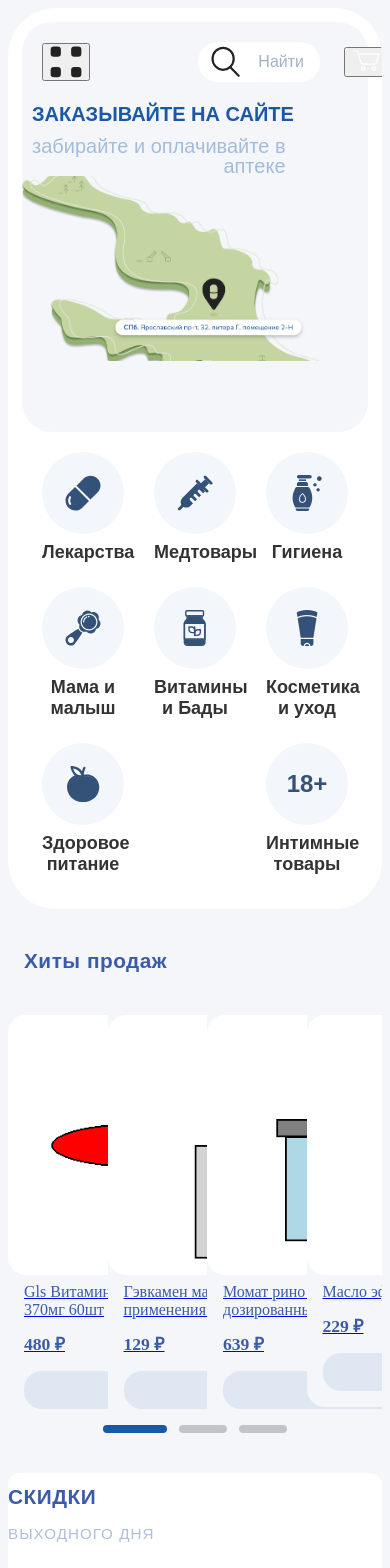
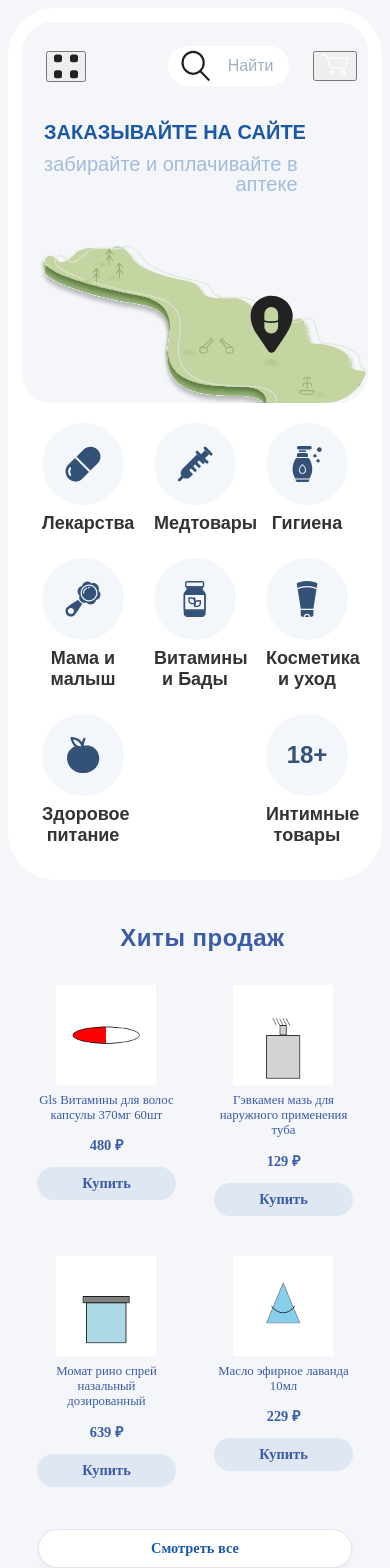
Before and after one commit to Aptekarsky-Island/pharmacy, a React (Vite) app: page / in a window 390 px wide. Shown: the part 100-1668 px from the top of the page. Built offline with nearby package versions, Linux system fonts and the light colour scheme; a web font is replaced by a local one.

Commit message:
попытка в адаптивность?

```diff
--- a/src/components/Bestsellers/Bestsellers.css
+++ b/src/components/Bestsellers/Bestsellers.css
@@ -142,6 +142,15 @@
     display: flex;
     flex-direction: column;
     overflow: hidden;
+    transition: all 0.3s ease;
+    height: 100%;
+  }
+
+  .product-card__link {
+    text-decoration: none;
+    display: flex;
+    flex-direction: column;
+    height: 100%;
   }
 
   .product-card:hover {
@@ -152,10 +161,11 @@
   .product-card__image {
     width: 100%;
     height: auto;
-    object-fit: cover;
+    object-fit: contain;
     margin-top: 18px;
     margin-bottom: 8px;
     border-radius: 18px;
+    max-height: 270px;
   }
 
   .product-card__info {
@@ -255,3 +265,160 @@
       margin: 0 auto;
     }
   }
+
+  .bestsellers__grid {
+    display: grid;
+    grid-template-columns: repeat(2, 1fr);
+    gap: 16px;
+    padding: 0 15px;
+  }
+
+  .bestsellers__grid-item {
+    width: 100%;
+    display: flex;
+    justify-content: center;
+  }
+
+  .bestsellers__show-all-wrapper {
+    grid-column: 1 / -1;
+    margin-top: 20px;
+    margin-bottom: 10px;
+    text-align: center;
+    padding: 0 15px;
+    max-width: 500px;
+    margin-left: auto;
+    margin-right: auto;
+  }
+
+  .bestsellers__show-all-btn {
+    width: 100%;
+    padding: 12px 0;
+    background: white;
+    color: #1b58a6;
+    border: 1px solid #dfe7f2;
+    border-radius: 24px;
+    font-family: 'Nunito';
+    font-size: 1rem;
+    font-weight: 600;
+    cursor: pointer;
+    transition: all 0.3s ease;
+    box-shadow: 0 2px 4px rgba(0, 0, 0, 0.05);
+  }
+
+  .bestsellers__show-all-btn:hover {
+    background: #f4f6f9;
+  }
+
+  /* Стили для адаптивного отображения */
+  @media (max-width: 1100px) {
+    .bestsellers__swiper .swiper-slide {
+      width: 48% !important;
+    }
+
+    .bestsellers__swiper .product-card {
+      min-width: 100%;
+      max-width: 100%;
+      width: 100%;
+    }
+  }
+
+  @media (max-width: 968px) {
+    .bestsellers {
+      padding: 20px 0;
+      /* background: #f8f9fb; */
+    }
+
+    .bestsellers__header {
+      padding-left: 15px;
+      margin-bottom: 15px;
+      text-align: center;
+    }
+
+    .bestsellers__title {
+      font-size: 1.5rem;
+    }
+
+    .bestsellers__grid {
+      max-width: 500px;
+      margin: 0 auto;
+      justify-content: center;
+    }
+
+    .bestsellers__grid-item {
+      justify-content: center;
+    }
+
+    .product-card {
+      max-width: 95%;
+      min-width: unset;
+      flex: 0 0 auto;
+      /* background: #f4f6f9; */
+      border-radius: 18px;
+      box-shadow: none;
+      margin: 0 auto;
+    }
+
+    .product-card__info {
+      padding: 0 10px 12px 10px;
+      text-align: center;
+      align-items: center;
+    }
+
+    .product-card__image {
+      max-height: 270px;
+      object-fit: contain;
+    }
+
+    .product-card__name {
+      font-size: 0.9rem;
+      line-height: 1.2;
+      /* -webkit-line-clamp: 2; */
+      display: -webkit-box;
+      -webkit-box-orient: vertical;
+      overflow: hidden;
+      text-overflow: ellipsis;
+      min-height: 2.4em;
+    }
+
+    .product-card__price {
+      font-size: 1rem;
+      margin-bottom: 5px;
+    }
+
+    .bestsellers__show-all-wrapper {
+      width: calc(100% - 30px);
+    }
+
+    .bestsellers__show-all-btn {
+      max-width: 500px;
+      margin: 0 auto;
+    }
+  }
+
+  @media (max-width: 480px) {
+    .bestsellers__grid {
+      gap: 10px;
+    }
+
+    .product-card__image {
+      max-height: 100px;
+    }
+
+    .product-card__name {
+      font-size: 0.8rem;
+    }
+
+    .product-card__price {
+      font-size: 0.9rem;
+    }
+
+    .product-card__btn {
+      padding: 8px 0;
+      font-size: 0.9rem;
+    }
+
+    .bestsellers__show-all-btn {
+      font-size: 0.9rem;
+      padding: 10px 0;
+    }
+  }
--- a/src/components/Bestsellers/Bestsellers.jsx
+++ b/src/components/Bestsellers/Bestsellers.jsx
@@ -1,4 +1,4 @@
-import React from 'react';
+import React, { useState, useEffect } from 'react';
 import { Link } from 'react-router-dom';
 import './Bestsellers.css';
 import { Swiper, SwiperSlide } from 'swiper/react';
@@ -17,39 +17,102 @@ const baseProducts = [
   { id: '4', img: p4, name: 'Масло эфирное лаванда 10мл', price: '229 ₽' }
 ];
 
-const products = Array(3).fill(baseProducts).flat();
+// Создаем дублированный массив для имитации большего количества товаров
+const products = Array(2).fill(baseProducts).flat();
 
 export default function Bestsellers() {
+  const [screenWidth, setScreenWidth] = useState(window.innerWidth);
+  const [showAllProducts, setShowAllProducts] = useState(false);
+
+  useEffect(() => {
+    const handleResize = () => {
+      setScreenWidth(window.innerWidth);
+    };
+
+    window.addEventListener('resize', handleResize);
+    return () => window.removeEventListener('resize', handleResize);
+  }, []);
+
+  // Определяем режим отображения на основе ширины экрана
+  const isMobileView = screenWidth < 969;
+  const isTabletView = screenWidth <= 1100 && screenWidth >= 969;
+  const isDesktopView = screenWidth > 1100;
+
+  // Определяем количество карточек для отображения в мобильном режиме
+  const displayedProducts = isMobileView && !showAllProducts ? products.slice(0, 4) : products;
+
+  // Функция для отображения всех карточек
+  const handleShowAllProducts = () => {
+    setShowAllProducts(true);
+  };
+
+  // Определяем параметры Swiper на основе размера экрана
+  const swiperParams = {
+    slidesPerView: isDesktopView ? 4 : 2,
+    slidesPerGroup: isDesktopView ? 4 : 2,
+    spaceBetween: 24,
+    pagination: { clickable: true }
+  };
+
+  // Рендерим карточку товара
+  const renderProductCard = (product, index) => (
+    <div key={index} className="product-card">
+      <Link to={`/product/${product.id}`} className="product-card__link">
+        <img src={product.img} alt={product.name} className="product-card__image" loading="lazy" />
+        <div className="product-card__info">
+          <h3 className="product-card__name">{product.name}</h3>
+          <span className="product-card__price">{product.price}</span>
+          <button className="product-card__btn">Купить</button>
+        </div>
+      </Link>
+    </div>
+  );
+
   return (
     <section className="bestsellers">
       <div className="bestsellers__header">
         <h2 className="bestsellers__title">Хиты продаж</h2>
       </div>
+
+      {/* Desktop и Tablet режим с прокруткой */}
+      {!isMobileView && (
         <div className="bestsellers__swiper-wrapper">
           <Swiper
             modules={[Pagination]}
-          slidesPerView={4}
-          slidesPerGroup={4}
-          spaceBetween={24}
-          pagination={{ clickable: true }}
+            {...swiperParams}
             className="bestsellers__swiper"
           >
-          {products.map(({ id, img, name, price }, index) => (
+            {products.map((product, index) => (
               <SwiperSlide key={index}>
-              <Link to={`/product/${id}`} className="product-card__link">
-                <div className="product-card">
-                  <img src={img} alt={name} className="product-card__image" loading="lazy" />
-                  <div className="product-card__info">
-                    <h3 className="product-card__name">{name}</h3>
-                    <span className="product-card__price">{price}</span>
-                    <button className="product-card__btn">Купить</button>
-                  </div>
-                </div>
-              </Link>
+                {renderProductCard(product, index)}
               </SwiperSlide>
             ))}
           </Swiper>
         </div>
+      )}
+
+      {/* Мобильный режим с сеткой 2x2 */}
+      {isMobileView && (
+        <div className="bestsellers__grid">
+          {displayedProducts.map((product, index) => (
+            <div key={index} className="bestsellers__grid-item">
+              {renderProductCard(product, index)}
+            </div>
+          ))}
+
+          {/* Кнопка "Смотреть все" */}
+          {!showAllProducts && (
+            <div className="bestsellers__show-all-wrapper">
+              <button
+                className="bestsellers__show-all-btn"
+                onClick={handleShowAllProducts}
+              >
+                Смотреть все
+              </button>
+            </div>
+          )}
+        </div>
+      )}
     </section>
   );
 }
--- a/src/components/Header/Header.jsx
+++ b/src/components/Header/Header.jsx
@@ -4,6 +4,7 @@ import { FaSearch, FaUser, FaShoppingCart, FaBars } from 'react-icons/fa';
 import SearchWindow from '../SearchWindow/SearchWindow';
 import NavTools from '../NavTools/NavTools';
 import MainIcon from '../../assets/icons/categories_icons/mainIcon.svg?react';
+import TelePhone from '@assets/icons/telePhone.svg?react';
 import MainLogo from '../MainLogo/MainLogo';
 import { useLocation } from 'react-router-dom';
 
@@ -37,7 +38,10 @@ export default function Header() {
                 <MainLogo width={300} height={40}></MainLogo>
               </a>
             </div>
-            <a href="tel:89119271787" className="header__phone">8 (911) 927-17-87</a>
+            <a href="tel:89119271787" className="header__phone">
+              <span className="header__phone-text">8 (911) 927-17-87</span>
+              <TelePhone className="header__phone-icon" />
+            </a>
           </div>
         </div>
       </header>
--- a/src/components/Hero/Hero.css
+++ b/src/components/Hero/Hero.css
@@ -18,7 +18,7 @@
   padding: 24px 20px;
 }
 
-@media (max-width: 770px) {
+@media (max-width: 960px) {
   .hero {
     margin: 100px 0 0 0;
     padding: 0;
--- a/src/components/NavTools/NavTools.css
+++ b/src/components/NavTools/NavTools.css
@@ -9,7 +9,7 @@
 
 
 .navtools__inner {
-  width: 100%;
+  width: 90%;
   max-width: 1060px;
   margin: 20px auto;
   display: flex;
@@ -57,7 +57,7 @@
   line-height: 1;
 }
 
-@media (max-width: 770px) {
+@media (max-width: 960px) {
   .navtools {
     position: static;
     top: auto;
@@ -67,14 +67,9 @@
   }
   .navtools__inner {
     max-height: 47px;
-    width: 100%;
+    width: 90%;
     margin: 0;
-    padding: 20px;
+    padding: 24px;
   }
 
 }
-
-.navbar__menu-icon {
-  width: 32px;
-  height: 32px;
-}
--- a/src/components/PromoBanner/PromoBanner.css
+++ b/src/components/PromoBanner/PromoBanner.css
@@ -22,7 +22,7 @@
 }
 
 .promo__title {
-  font-size: clamp(20px, 4vw, 40px);
+  font-size: clamp(20px, 5vw, 40px);
   font-weight: 700;
   line-height: 120%;
   margin: 0;
@@ -53,36 +53,51 @@
   object-fit: cover;
 }
 
-@media (max-width: 768px) {
+@media (max-width: 960px) {
   .promo__container {
     background-color: #F4F6F9;
     display: flex;
     flex-direction: column;
-    min-height: 330px;
+    justify-content: space-between;
+    align-items: flex-end;
+    min-height: 270px;
     border-radius: 0 0 var(--border-radius-main) var(--border-radius-main);
   }
 
   .promo__info {
-    grid-row: 2;
-    align-items: start;
-    padding-left: 20px;
+    /* grid-row: 2; */
+    display: flex;
+    flex-direction: column;
+    flex-wrap: wrap;
+    align-content: space-around;
+    align-items: flex-start;
+    margin: 10px 20px;
   }
 
   .promo__map__container {
+    display: flex;
+    flex-direction: row-reverse;
     min-height: 193px;
     min-width: 336px;
     width: 100%;
-    height: 100%;
-    grid-row: 3;
-    grid-column: 1;
+    height: auto;
+    /* grid-row: 3;
+    grid-column: 1; */
   }
 
   .promo__map__container img {
-    position: relative;
-    width: 100%;
-    max-width: 300px;
-    max-height: 185px;
+    /* position: relative; */
+    width: 420px;
+    height: auto;
+    /* max-width: 300px;
+    max-height: 185px; */
     object-fit: cover;
     object-position: right center;
   }
 }
+
+@media (max-width: 464px) {
+  .promo__map__container img {
+    width: 100%;
+  }
+}
--- a/src/components/PromoBanner/PromoBanner.jsx
+++ b/src/components/PromoBanner/PromoBanner.jsx
@@ -1,8 +1,20 @@
-import React from 'react';
+import React, { useState, useEffect } from 'react';
 import './PromoBanner.css';
 import MapImage from '@assets/map.png';
+import MobileMapImage from '@assets/mapMobileSize.svg';
 
 export default function PromoBanner() {
+  const [isMobile, setIsMobile] = useState(window.innerWidth <= 960);
+
+  useEffect(() => {
+    const handleResize = () => {
+      setIsMobile(window.innerWidth <= 960);
+    };
+
+    window.addEventListener('resize', handleResize);
+    return () => window.removeEventListener('resize', handleResize);
+  }, []);
+
   return (
     <section className="promo__container">
         <div className="promo__info">
@@ -14,7 +26,7 @@ export default function PromoBanner() {
           </p>
         </div>
           <div className="promo__map__container">
-            <img src={MapImage} alt="Карта расположения" />
+            <img src={isMobile ? MobileMapImage : MapImage} alt="Карта расположения" />
           </div>
     </section>
   );
```
Also changed, not shown: src/components/AlphabetFilter/AlphabetFilter.css (+22 -29 lines), src/components/Discounts/Discounts.css (+7 -6 lines), src/components/Header/Header.css (+20 -3 lines), src/assets/icons/telePhone.svg (added), src/assets/mapMobileSize.svg (added). Lines whose indentation alone changed are shown as unchanged.
